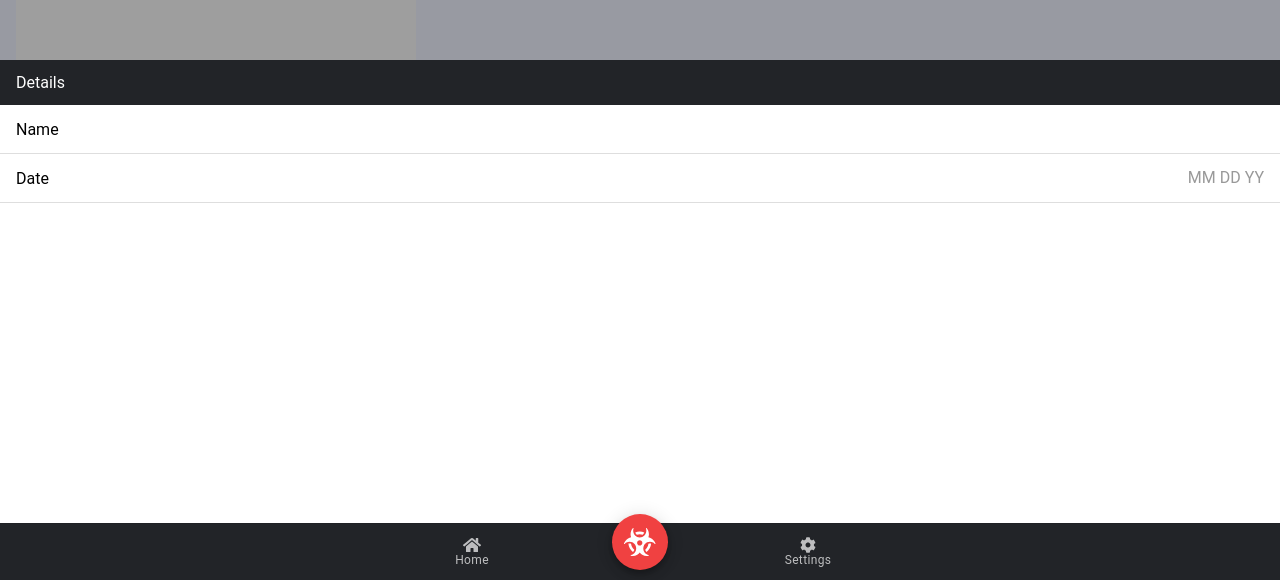
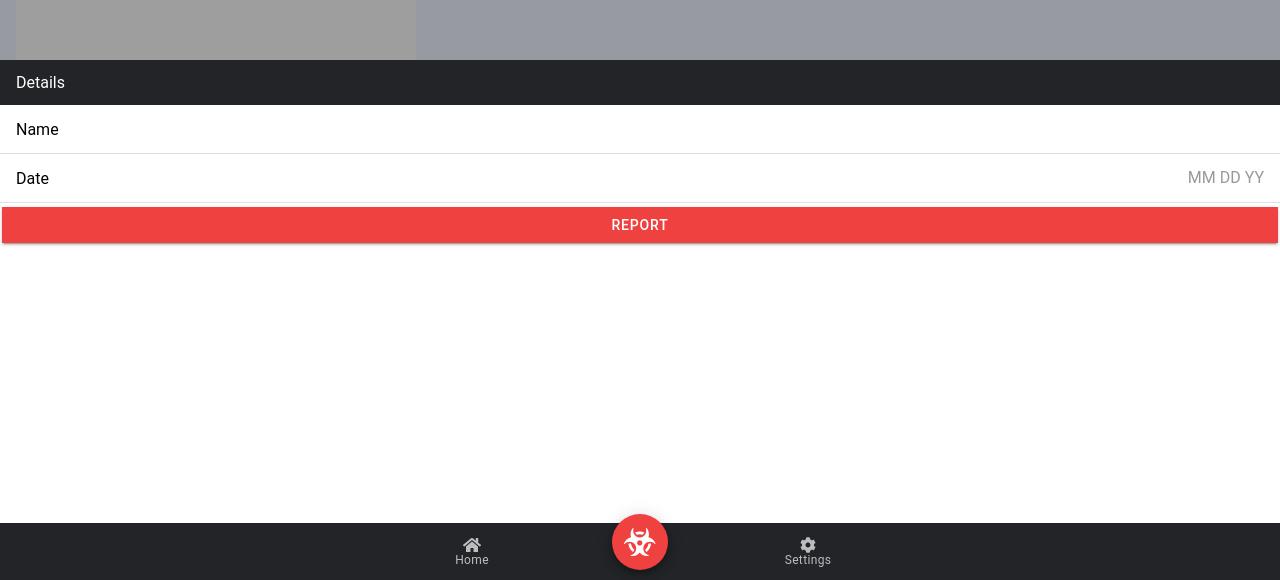
Before and after one commit to jessekelly881/Crime-Tracker-App, a React (Create React App) app: page /report in a window 1280 px wide. Shown: the part 220-800 px from the top of the page. Built offline with nearby package versions, Linux system fonts and the light colour scheme.

Commit message:
added button to report

```diff
--- a/src/pages/Report.tsx
+++ b/src/pages/Report.tsx
@@ -1,5 +1,5 @@
 import React from 'react';
-import {IonImg, IonThumbnail, IonListHeader, IonList, IonContent, IonDatetime, IonItem, IonLabel, IonInput} from '@ionic/react';
+import {IonImg, IonThumbnail, IonListHeader, IonList, IonContent, IonDatetime, IonItem, IonLabel, IonInput, IonButton} from '@ionic/react';
 import { Camera } from '@capacitor/core';
 import { Plugins, CameraResultType } from '@capacitor/core';
 
@@ -36,6 +36,7 @@ const Report: React.FC = () => {
                   <IonDatetime placeholder="MM DD YY"></IonDatetime>
               </IonItem>
           </IonList>
+          <IonButton color="danger" expand="full">Report</IonButton>
       </IonContent>
   );
 };
```
